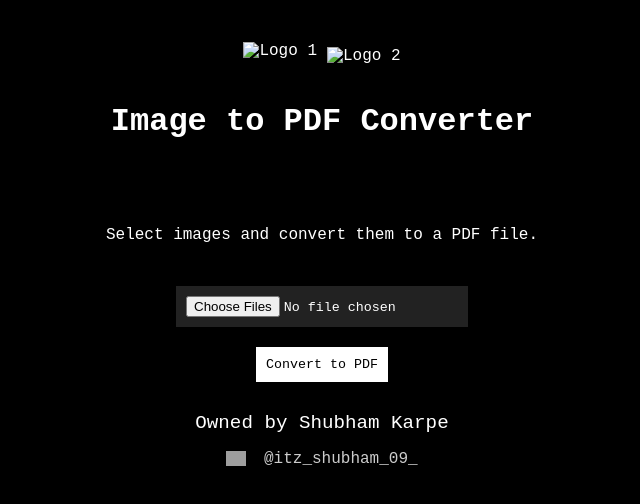
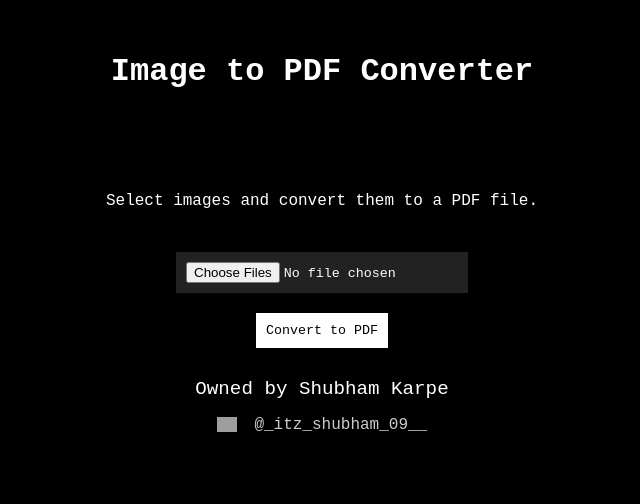
Before and after one commit to karpeshubham/Images-to-PDF, a plain HTML site: page index.html in a window 1280 px wide. Shown: the whole page, without its empty margins (318-958 px from the left). Drawn offline with nearby package versions, Linux system fonts and the light colour scheme; grey boxes are pictures that could not be loaded.

Commit message:
Revert "Add new section to index.html"

```diff
--- a/index.html
+++ b/index.html
@@ -17,7 +17,7 @@
     }
     header {
       text-align: center;
-      padding: 2rem 1rem 1rem 1rem;
+      padding: 2rem;
     }
     main {
       flex-grow: 1;
@@ -93,11 +93,6 @@
   </audio>
 
   <header>
-    <!-- Centered Logos -->
-    <div style="display: flex; justify-content: center; align-items: center; gap: 10px; margin-top: 10px;">
-      <img src="logo1.png" alt="Logo 1" style="height: 40px;" />
-      <img src="logo2.png" alt="Logo 2" style="height: 30px;" />
-    </div>
     <h1>Image to PDF Converter</h1>
   </header>
 
@@ -111,9 +106,9 @@
       <!-- Instagram Info -->
       <div class="contactus" style="margin-top: 20px;">
         <div class="owner">Owned by Shubham Karpe</div>
-        <a href="https://www.instagram.com/itz_shubham_09_/" target="_blank">
+        <a href="https://www.instagram.com/_itz_shubham_09__/" target="_blank">
           <img src="https://upload.wikimedia.org/wikipedia/commons/a/a5/Instagram_icon.png" alt="Instagram" class="instagram-logo" />
-          @itz_shubham_09_
+          @_itz_shubham_09__
         </a>
       </div>
     </div>
```
